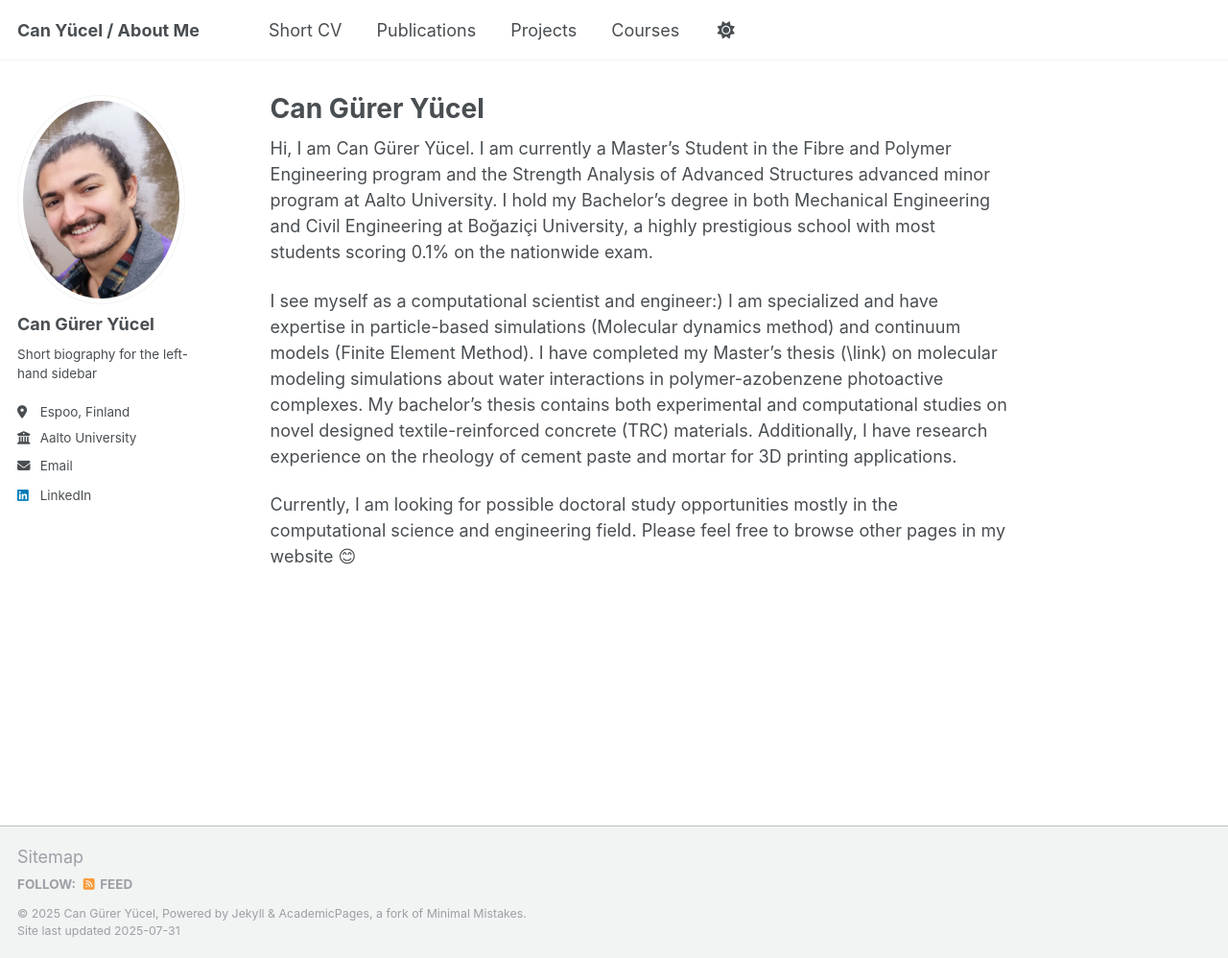
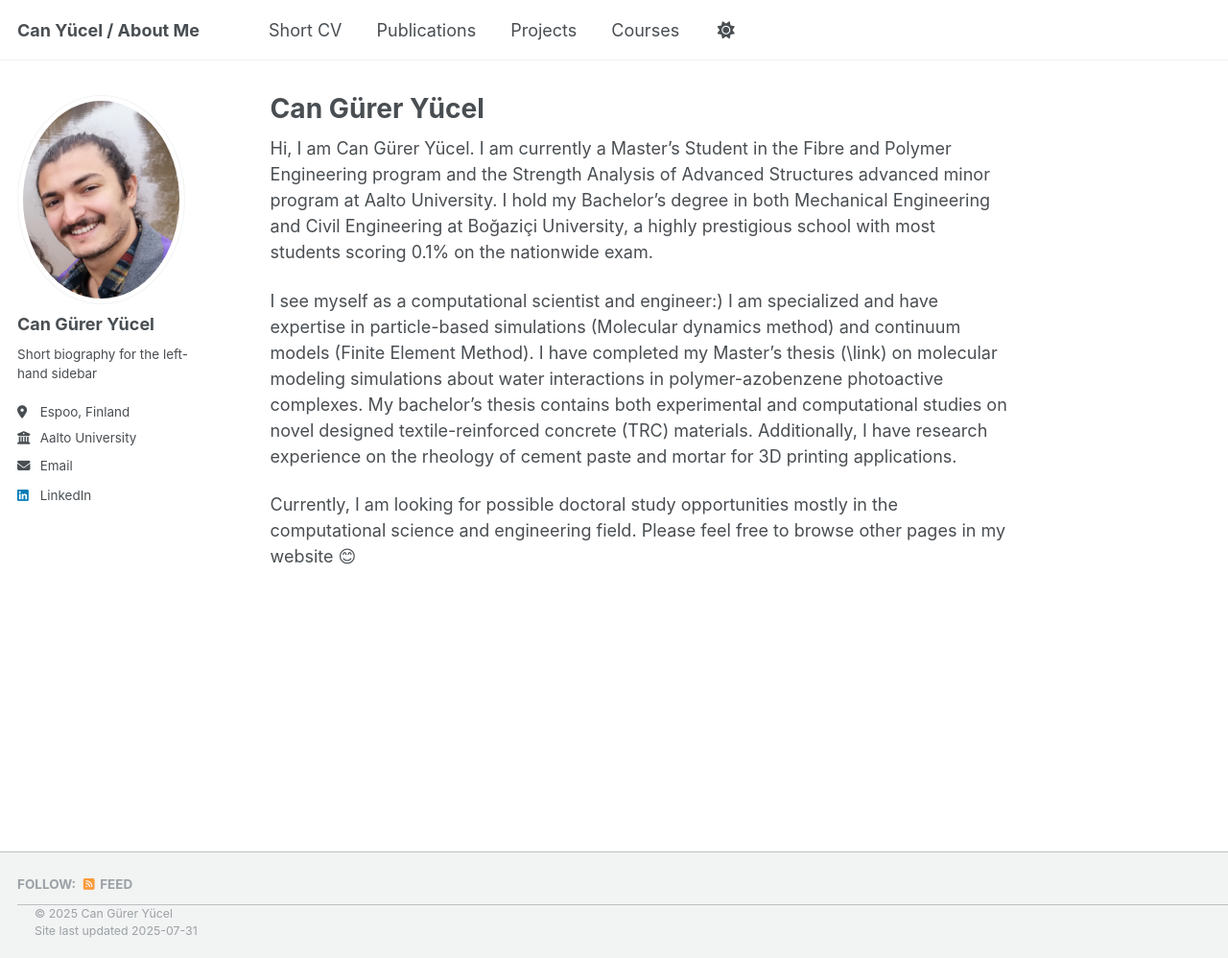
Before and after one commit to gureryucel/gureryucel.github.io, a Jekyll site: the page built from _pages/about.md, in a window 1280 px wide and 998 px high. Shown: the whole window at 96% size. Built offline with Jekyll 4.4.1, drawn with Linux system fonts in a browser that asks for light colours.

Commit message:
Update custom.html

```diff
--- a/_includes/footer/custom.html
+++ b/_includes/footer/custom.html
@@ -1,3 +1,7 @@
-<!-- start custom footer snippets -->
-<a href="/sitemap/">Sitemap</a>
-<!-- end custom footer snippets -->
+<footer class="page__footer">
+  <div class="page__footer-copyright">
+    © 2025 Can Gürer Yücel
+    <br>
+    Site last updated {{ site.time | date: '%Y-%m-%d' }}
+  </div>
+</footer>
```
